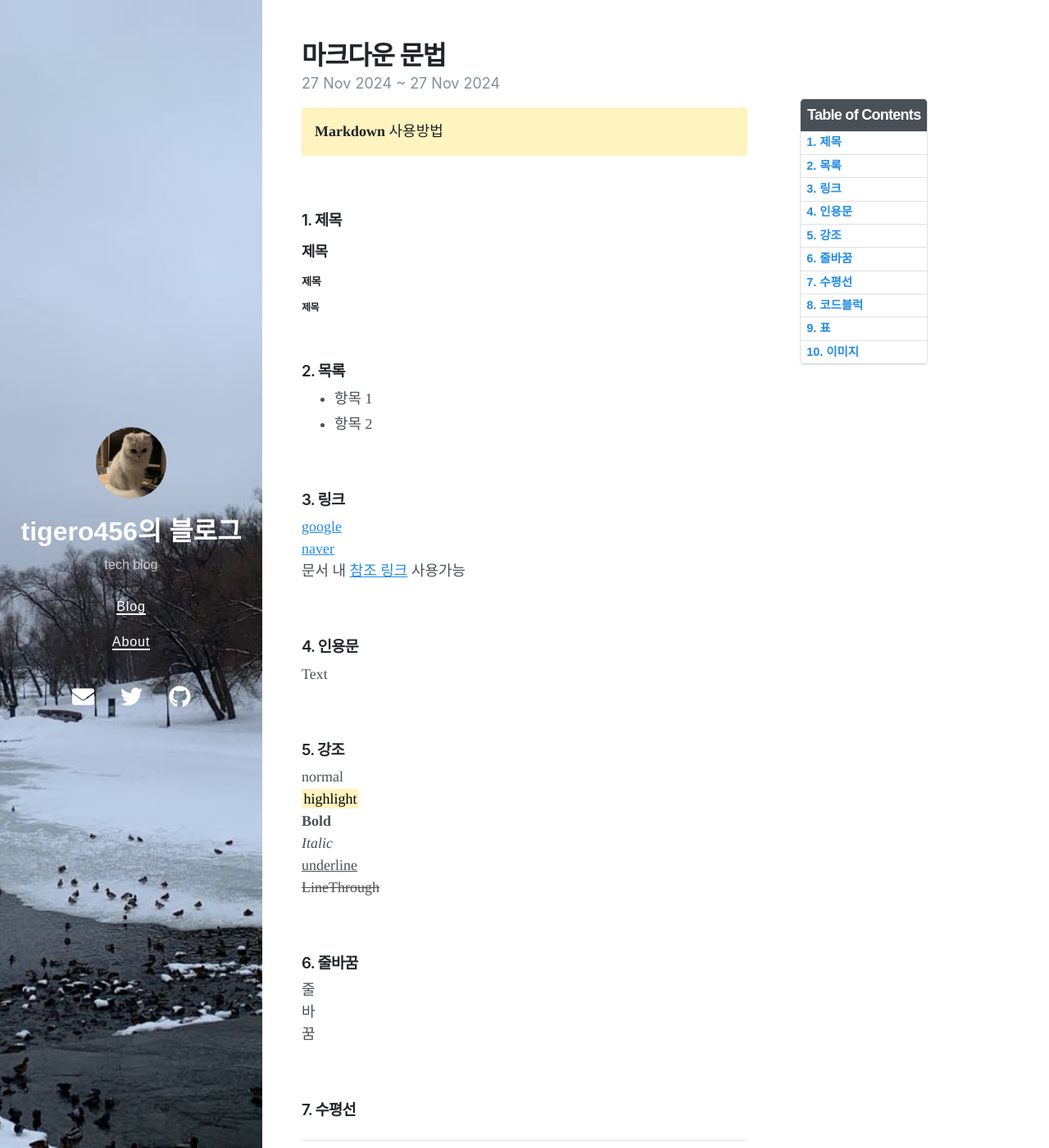
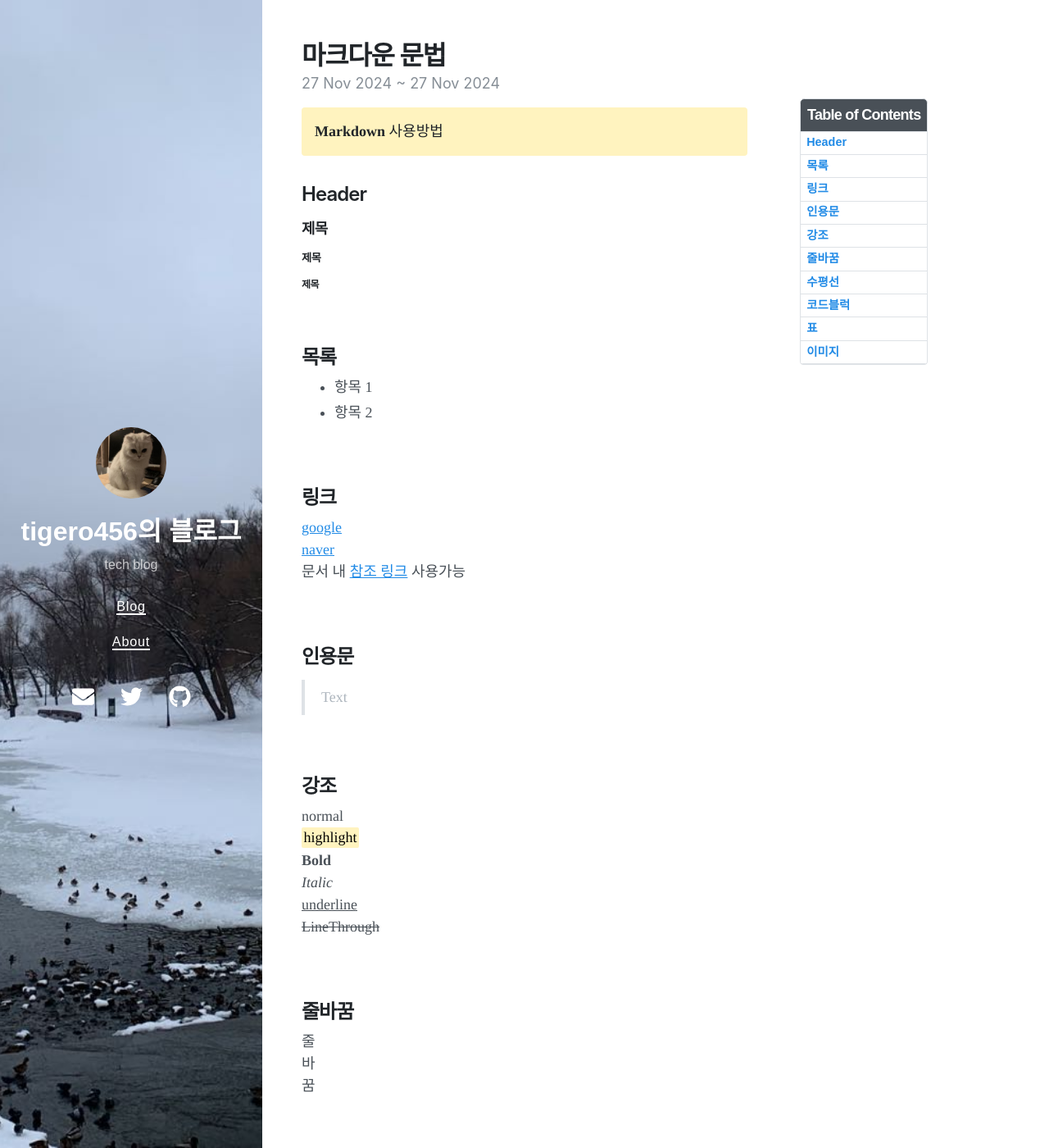
Before and after one commit to tigero456/tigero456.github.io, a Jekyll site: the page built from _posts/2024-11-27-Github-blog-post.md, in a window 1280 px wide and 1400 px high. Shown: the whole window at 82% size. Built offline with Jekyll 4.4.1, drawn with Linux system fonts in a browser that asks for light colours; nearby versions of some CDN libraries; our own code applies the rules of GitHub Pages for plain Markdown files; some of the changed text lies outside the part shown.

Commit message:
Update 2024-11-27-Github-blog-post.md

````diff
--- a/_posts/2024-11-27-Github-blog-post.md
+++ b/_posts/2024-11-27-Github-blog-post.md
@@ -15,22 +15,21 @@ last_modified_at: 2024-11-27
 ---
 **Markdown** 사용방법
 {: .message }
-<br/>
 
-### 1. 제목
+## Header
 #### 제목
 ##### 제목
 ###### 제목
 
 <br/>
 
-### 2. 목록
+## 목록
 - 항목 1
 - 항목 2
 
 <br/>
 
-### 3. 링크
+## 링크
 [google](https://google.com)<br/>
 [naver](https://naver.com)<br/>
 문서 내 [참조 링크] 사용가능<br/>
@@ -38,12 +37,12 @@ last_modified_at: 2024-11-27
 [참조 링크]: https://tigero456.github.io
 <br/>
 
-### 4. 인용문
-Text
+## 인용문
+> Text
 
 <br/>
 
-### 5. 강조
+## 강조
 normal<br/>
 <mark>highlight</mark><br/>
 **Bold**<br/>
@@ -53,17 +52,17 @@ _Italic_<br/>
 
 <br/>
 
-### 6. 줄바꿈
+## 줄바꿈
 줄<br/>바<br/>꿈
 
 <br/>
 
-### 7. 수평선
+## 수평선
 
 ---
 <br/>
 
-### 8. 코드블럭
+## 코드블럭
 ```java
 public class A {
     public static void main(String[] args) {
@@ -73,7 +72,7 @@ public class A {
 ```
 <br/>
 
-### 9. 표
+## 표
 
 | 좌측정렬 | 가운데정렬 | 우측정렬 |
 | :-- | :--: | --: |
@@ -81,7 +80,7 @@ public class A {
 | 4 | 5 | 6 |
 | 7 | 8 | 9 |
 
-### 10. 이미지
+## 이미지
 ![Github image](/image/github.png)
 
 <br/><br/><br/><br/><br/><br/>
````
